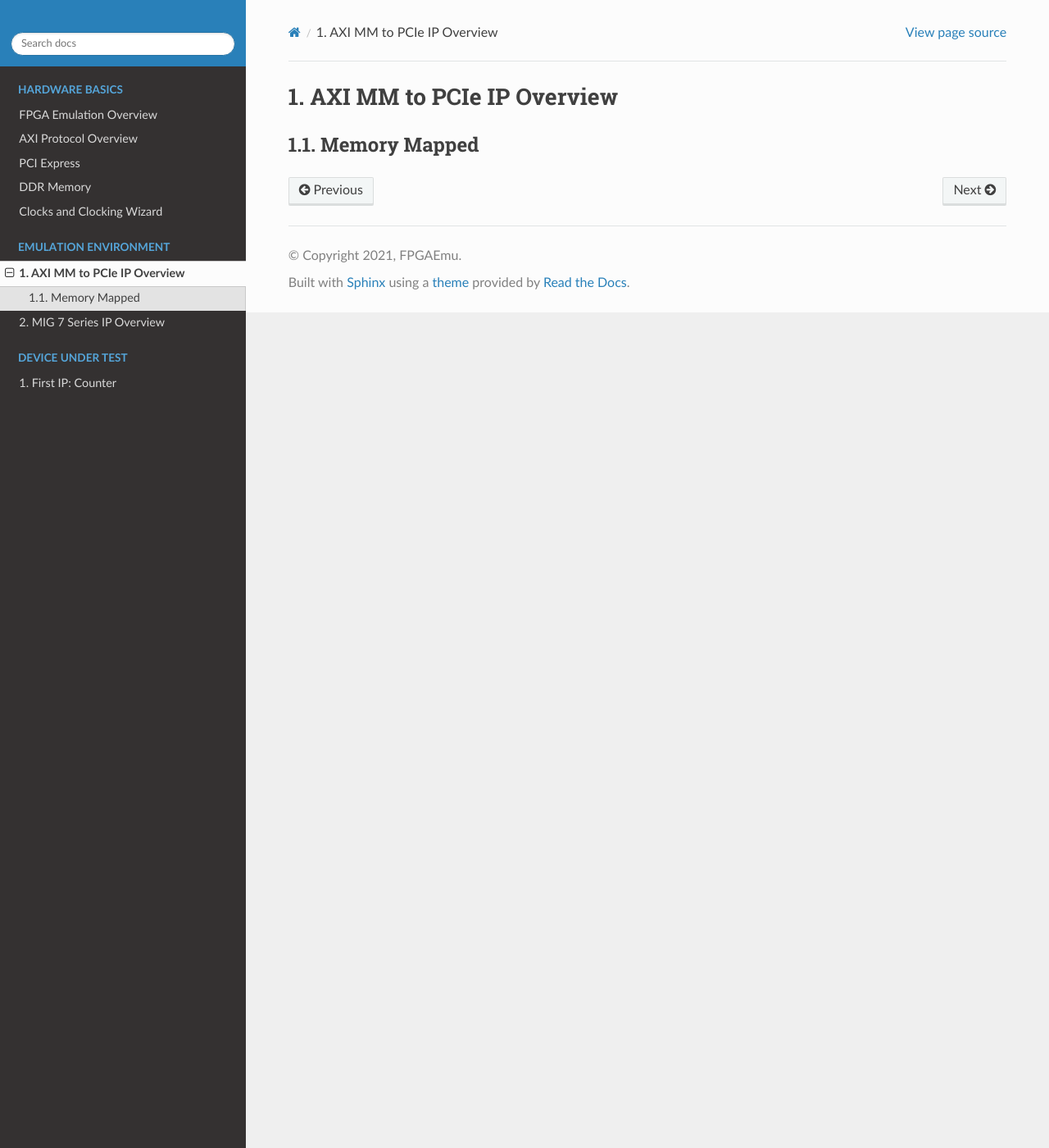
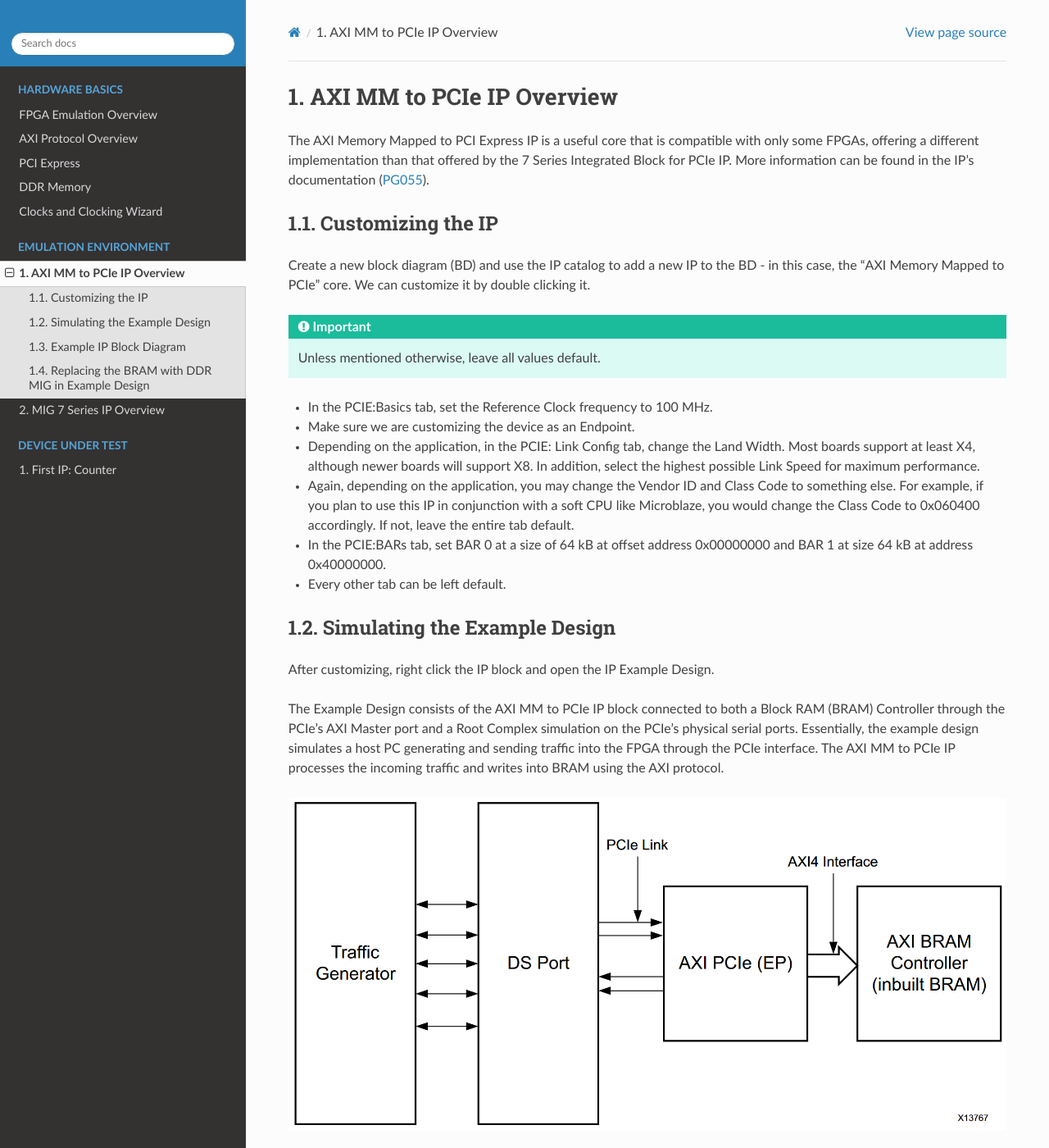
Before and after one commit to fpgaemu/fpgaemu, a Sphinx documentation site: the page built from docs/axi-pcie.rst, in a window 1280 px wide and 1400 px high. Shown: the whole window at 82% size. Built offline with Sphinx 7.4.7 and the Read the Docs theme 2.0.0, drawn with Linux system fonts in a browser that asks for light colours; some of the changed text lies outside the part shown.

Commit message:
Add AXI-PCIe content

```diff
--- a/docs/axi-pcie.rst
+++ b/docs/axi-pcie.rst
@@ -4,5 +4,121 @@
 AXI MM to PCIe IP Overview
 ==========================
 
-Memory Mapped
--------------
+The AXI Memory Mapped to PCI Express IP is a useful core that is compatible with only some FPGAs,
+offering a different implementation than that offered by the 7 Series Integrated Block for
+PCIe IP. More information can be found in the IP's documentation (`PG055`_).
+
+Customizing the IP
+------------------
+
+Create a new block diagram (BD) and use the IP catalog to add a new IP to the BD - in this case, the
+"AXI Memory Mapped to PCIe" core. We can customize it by double clicking it.
+
+.. Important:: Unless mentioned otherwise, leave all values default.
+
+-   In the PCIE:Basics tab, set the Reference Clock frequency to 100 MHz.
+
+-   Make sure we are customizing the device as an Endpoint.
+
+-   Depending on the application, in the PCIE: Link Config tab, change the Land Width. Most boards
+    support at least X4, although newer boards will support X8. In addition, select the highest possible
+    Link Speed for maximum performance.
+
+-   Again, depending on the application, you may change the Vendor ID and Class Code to something else.
+    For example, if you plan to use this IP in conjunction with a soft CPU like Microblaze, you would
+    change the Class Code to 0x060400 accordingly. If not, leave the entire tab default.
+
+-   In the PCIE:BARs tab, set BAR 0 at a size of 64 kB at offset address 0x00000000 and BAR 1 at
+    size 64 kB at address 0x40000000.
+
+-   Every other tab can be left default.
+
+Simulating the Example Design
+-----------------------------
+
+After customizing, right click the IP block and open the IP Example Design.
+
+The Example Design consists of the AXI MM to PCIe IP block connected to both a Block RAM (BRAM)
+Controller through the PCIe's AXI Master port and a Root Complex simulation on the PCIe's physical
+serial ports. Essentially, the example design simulates a host PC generating and sending traffic
+into the FPGA through the PCIe interface. The AXI MM to PCIe IP processes the incoming traffic
+and writes into BRAM using the AXI protocol.
+
+.. image:: /images/pcie/example_bd.png
+
+.. Note:: If you need a refresher on the PCIe protocol or want to learn more about the IP, check here: :ref:`PCIe`.
+
+Like the MIG design, the PCIe example design must first spend 175 us calibrating and initializing
+its serial ports. It then performs a simple write to address 0x10 in BRAM and subsequently reads
+it back, verifying that the read data matches what was written.
+
+The PCIe serial ports take much longer to initialize than the MIG's. If you run a Behavioral Simulation,
+do not be surprised if nothing happens at first. The simulation may stall after returning the message
+*Built simulation snapshot board_behav*. Since, by default, the simulation only runs for less
+than 1 us, simply use the command ``run -all`` in the TCL console to allow the serial lines to start
+toggling and the simulation to fully complete.
+
+After around 30 minutes to 1 hour, you should receive a message in the console stating that the testbench
+has timed out. If the simulation is successful, the TCL console will also show that the test passed.
+
+.. Note:: The simulation will only work for one registered BAR in the IP. If you customized your IP to have multiple BARs, like we did, you will receive a message that the second BAR was disabled for this simulation.
+
+.. code-block:: TCL
+    :emphasize-lines: 6, 8
+
+    [   207869316] : TSK_PARSE_FRAME on Receive
+    [   209749220] : Transmitting TLPs to Memory 32 Space BAR 0
+    [   209767229] : TSK_PARSE_FRAME on Transmit
+    [   209805308] : TSK_PARSE_FRAME on Transmit
+    [   212125269] : TSK_PARSE_FRAME on Receive
+    [   213797220] : Test PASSED --- Write Data: 01020304 successfully received
+    [   213837220] : Finished transmission of PCI-Express TLPs
+    Test Completed Successfully
+    $finish called at time 213837220 ps : File "..."
+..
+
+Example IP Block Diagram
+------------------------
+
+After running Block and Connection Automation, the AXI MM to PCIe IP example BD will look
+similar to this:
+
+.. image:: /images/pcie/example_ip_bd.png
+
+-   The PCIe Reference Clock (``REFCLK``) at 100 MHz will go through an IBUFDSGTE Utility Buffer.
+
+-   The physical ``PERST`` (PCIe reset) pin is connected to a Processor System Reset IP,
+    with the output going into the ``axi_aresetn`` port.
+
+-   The ``INTX_MSI_Request`` port is connected to a Constant block tied active LOW (0) to prevent
+    unwanted MSI interrupts.
+
+-   The ``M_AXI`` port feeds into an AXI SmartConnect, where our AXI Slave devices are connected.
+    The other AXI slave at this moment is a basic AXI Verification IP (VIP).
+
+-   The ``S_AXI_CTL`` port can be used as an AXI Slave port to perform reads and writes to the PCIe
+    Configuration Space.
+
+-   The ``axi_aclk_out`` port outputs a clock frequency of 125 MHz, which is the frequency that the
+    AXI MM to PCIe Core operates at. It is currently clocking the SmartConnect and AXI VIP, which
+    is typically not recommended (should use a Clocking Wizard for all other peripherals).
+
+-   The ``pcie_7x_mgt`` ports are all external ports that connect to the physical PCIe port. They control
+    the serial transactions between the root complex and PCIe endpoint.
+
+To ensure that our customized BARs are accurately reflected in our AXI Slave devices, we must assign
+the correct addresses using the Address Editor. Map the ``S_AXI_CTL`` slave to address 0x00000000 and
+the AXI VIP slave to address 0x40000000.
+
+.. image:: /images/pcie/bd_address_editor.png
+
+Replacing the BRAM with DDR MIG in Example Design
+-------------------------------------------------
+
+Similar to the previous MIG example design :ref:`MIG IP Overview`, we will remove the instantiation of the
+BRAM Controller in the PCIe top file.
+
+..
+   comment all links
+
+.. _PG055: https://www.xilinx.com/support/documentation/ip_documentation/axi_pcie/v2_8/pg055-axi-bridge-pcie.pdf
```
Also changed, not shown: docs/mig.rst (+8 -8 lines), docs/images/pcie/bd_address_editor.png (added), docs/images/pcie/example_bd.png (added), docs/images/pcie/example_ip_bd.png (added).
